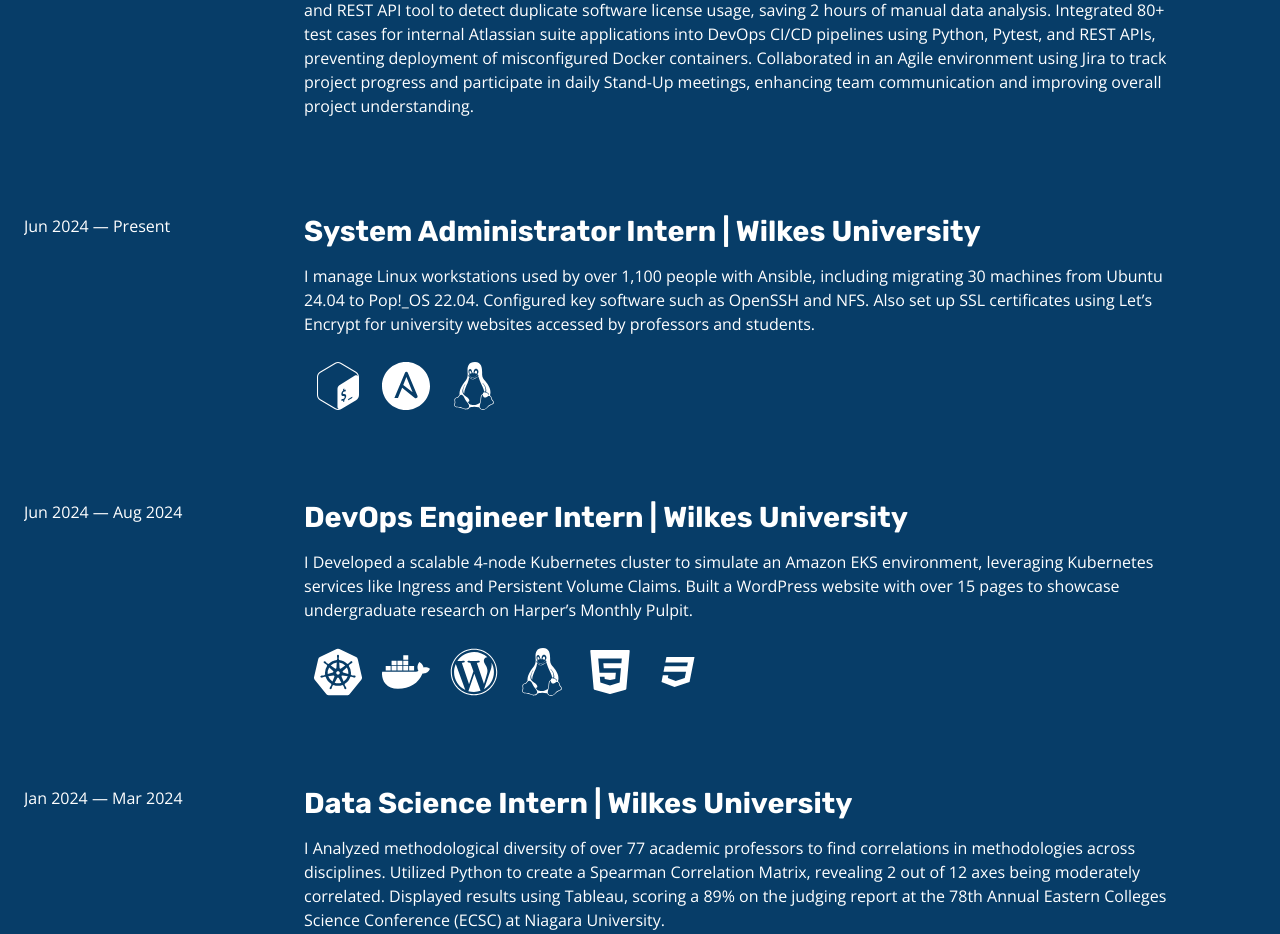
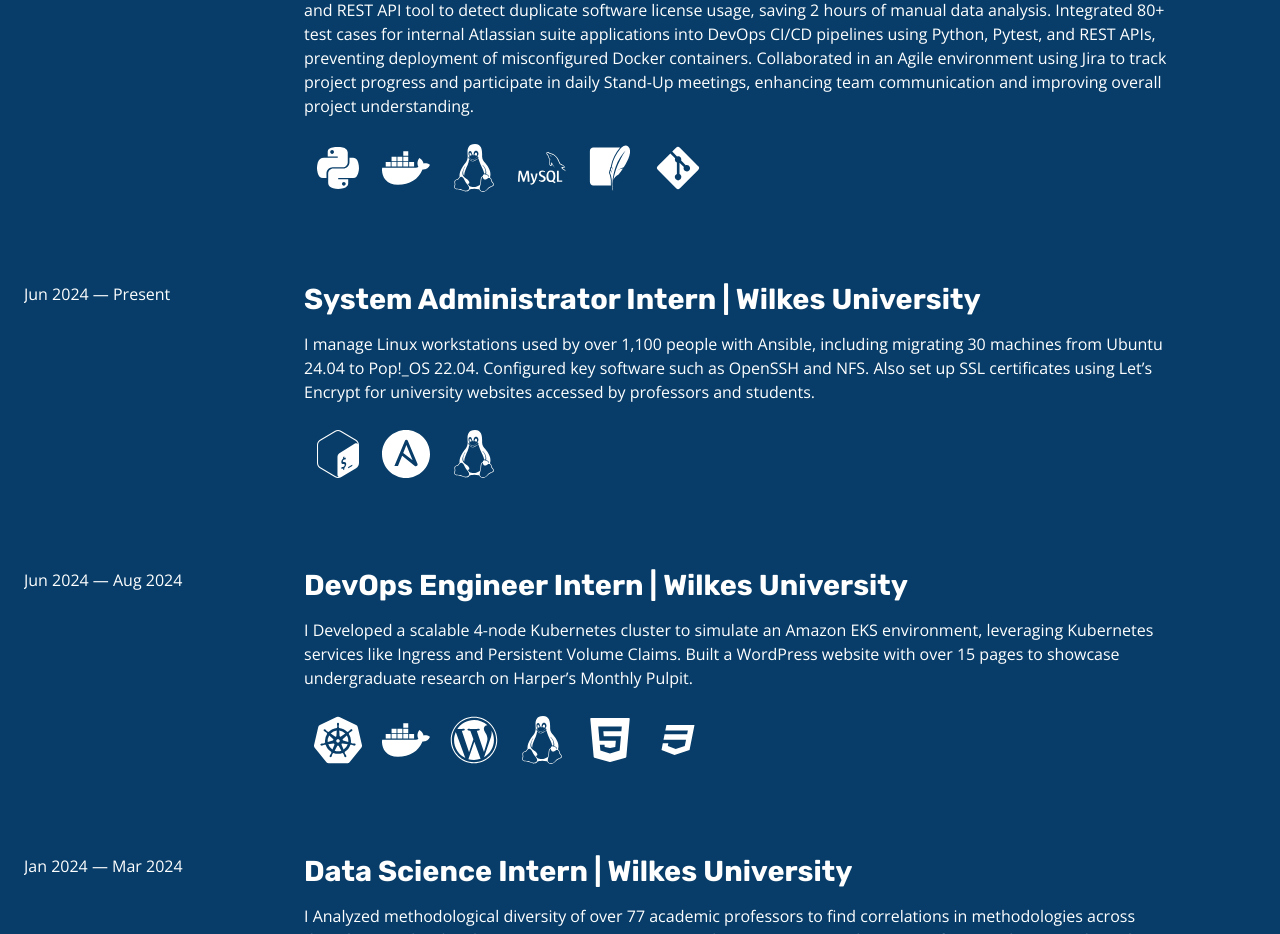
Before and after one commit to NateMartes/Portfolio-Website, a React (Vite) app: page / in a window 1280 px wide. Shown: the part 780-1714 px from the top of the page. Built offline with nearby package versions, Linux system fonts and the light colour scheme.

Commit message:
docs: Added icons to SEI

```diff
--- a/src/App.jsx
+++ b/src/App.jsx
@@ -22,7 +22,7 @@ Corrected 4,400+ SQLite entries with Python, achieving 100% accuracy in quarterl
 Built a Python and REST API tool to detect duplicate software license usage, saving 2 hours of manual data analysis.
 Integrated 80+ test cases for internal Atlassian suite applications into DevOps CI/CD pipelines using Python, Pytest, and REST APIs, preventing deployment of misconfigured Docker containers.
 Collaborated in an Agile environment using Jira to track project progress and participate in daily Stand-Up meetings, enhancing team communication and improving overall project understanding."
-      utilities={[]}
+      utilities={["Python","Docker","Linux","MySQL","SQLite","Git"]}
       />
 
       <Experience name="System Administrator Intern" location="Wilkes University"
```
